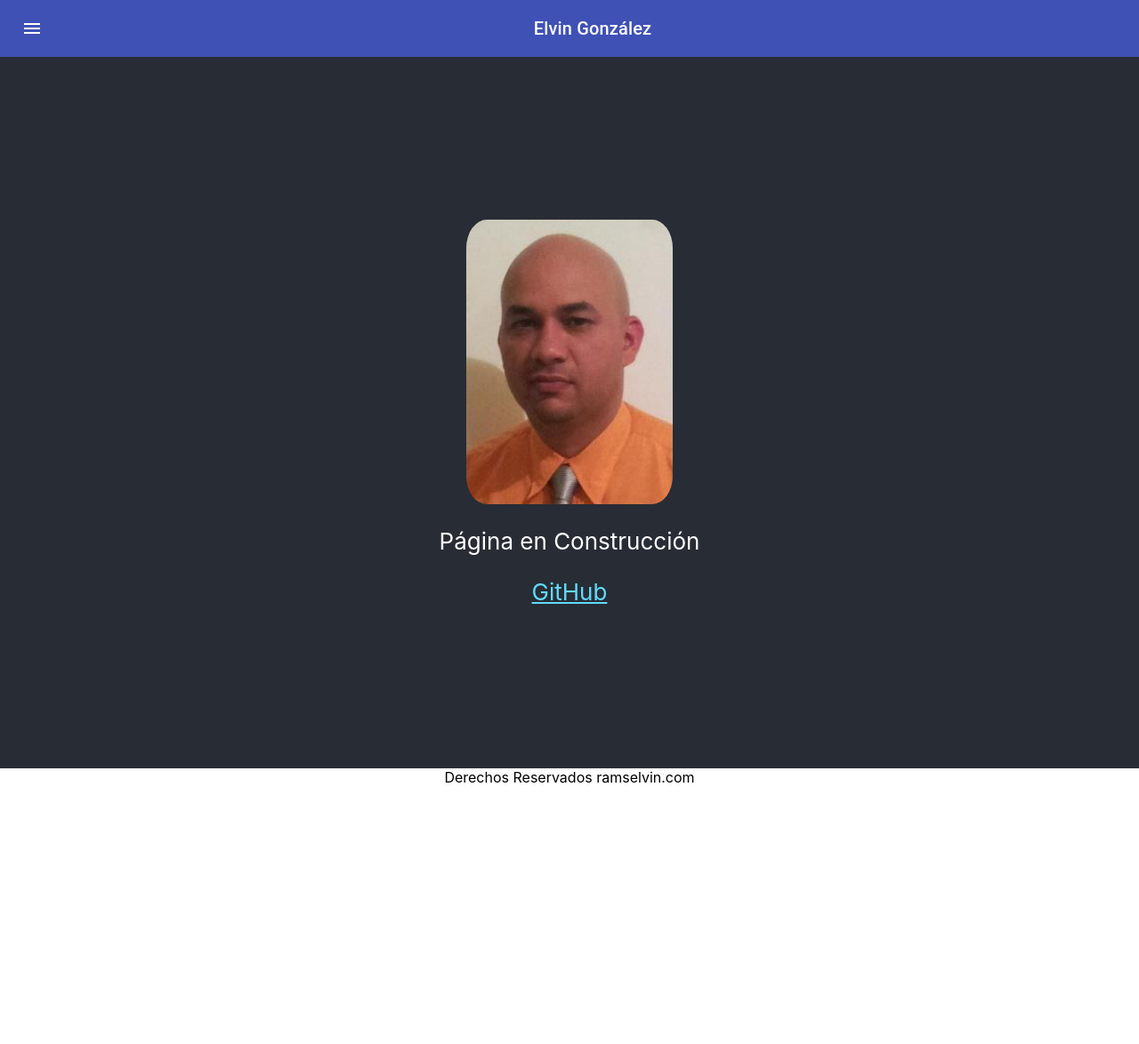
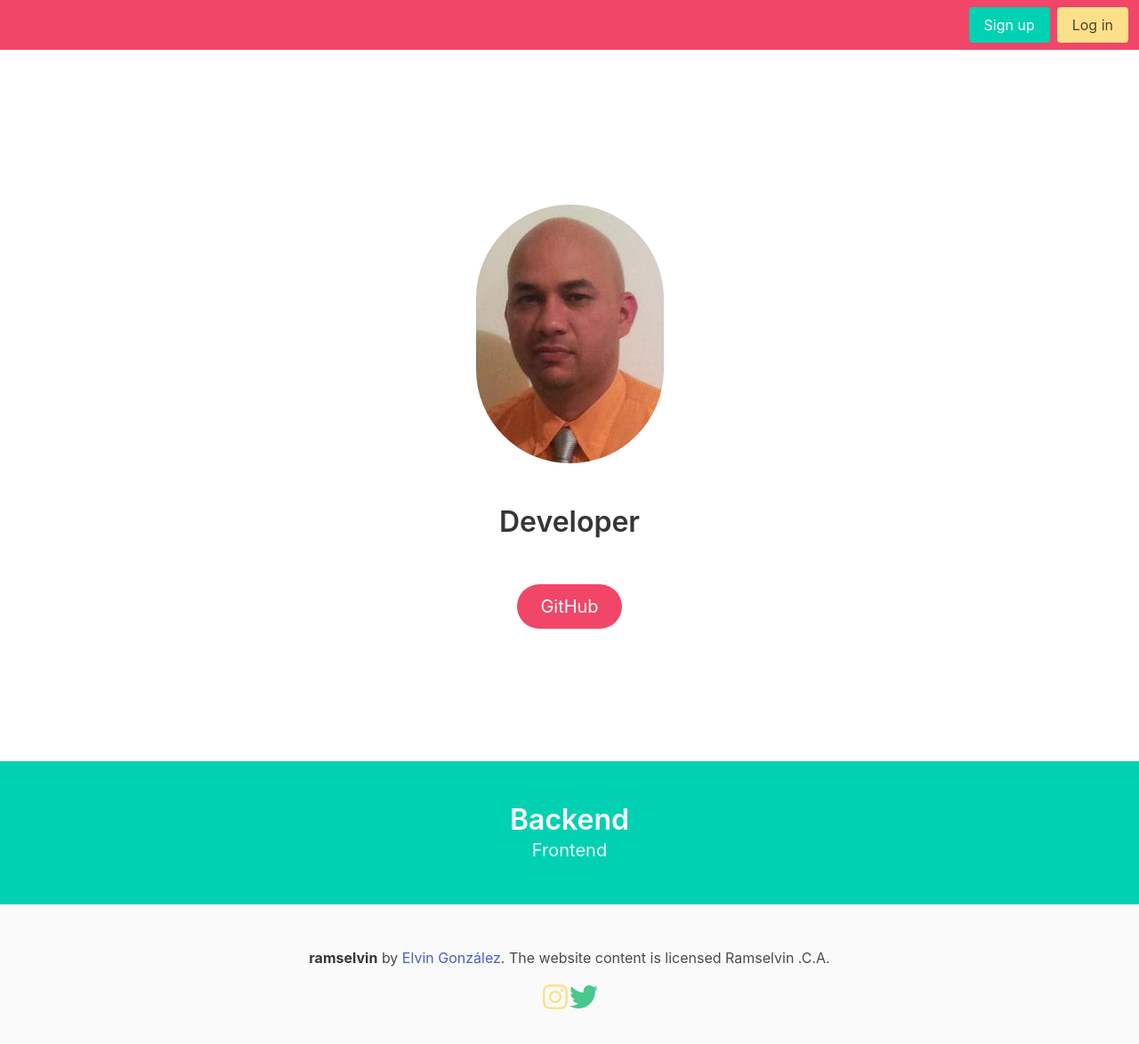
Before and after one commit to elvingonzalezb/ramselvin, a React (Create React App) app: page / in a window 1280 px wide. Shown: the top 1174 px of the page at 89% size. Before the commit the page ends 884 px from the top, so only its background shows below. Built offline with nearby package versions, Linux system fonts and the light colour scheme.

Commit message:
Otros componentes

```diff
--- a/package.json
+++ b/package.json
@@ -8,6 +8,7 @@
     "@testing-library/jest-dom": "^4.2.4",
     "@testing-library/react": "^9.5.0",
     "@testing-library/user-event": "^7.2.1",
+    "bulma": "^0.9.0",
     "react": "^16.13.1",
     "react-dom": "^16.13.1",
     "react-scripts": "3.4.1"
--- a/public/index.html
+++ b/public/index.html
@@ -39,5 +39,6 @@
       To begin the development, run `npm start` or `yarn start`.
       To create a production bundle, use `npm run build` or `yarn build`.
     -->
+    <script src="https://use.fontawesome.com/742c2551ba.js"></script>
   </body>
 </html>
--- a/src/App.css
+++ b/src/App.css
@@ -15,7 +15,7 @@
 }
 
 .App-header {
-  background-color: #282c34;
+
   min-height: 100vh;
   display: flex;
   flex-direction: column;
--- a/src/App.js
+++ b/src/App.js
@@ -1,9 +1,11 @@
 import React from 'react';
 import './App.css';
+import 'bulma/css/bulma.min.css'
 import Menu from './componentes/menu';
 import Imagen from './componentes/imagen'
 import Cuerpo from './componentes/cuerpo'
 import Pie from './componentes/pie'
+import Seccion from './componentes/seccion'
 
 function App() {
   return (
@@ -14,6 +16,7 @@ function App() {
         <Imagen/>
         <Cuerpo></Cuerpo>
       </header>
+      <Seccion/>
         <Pie></Pie>
     </div>
   );
--- a/src/componentes/cuerpo.js
+++ b/src/componentes/cuerpo.js
@@ -1,17 +1,29 @@
 import React from 'react'
+import Tarjeta from '../componentes/tarjeta'
 
 const Cuerpo = () => {
     return(
-        <div>
-            <p> Página en Construcción </p>
-            <a  className="App-link"
+        <body>
+            <section class="section is-primary">
+                <div class="container">
+                    <h1 class="title">Developer</h1>
+                    <h2 class="subtitle">
+                     <strong></strong>
+                    </h2>
+                </div>
+            </section>
+            <div className="has-margin-top-2">
+                <a  className="button has-paddiing-top-4 is-medium is-rounded is-danger"
                     href="https://github.com/elvingonzalezb"
                     target="_blank"
                     rel="noopener noreferrer"
                 >
                     GitHub
                 </a>
+                <Tarjeta/>
             </div>
+        </body>
+
 
     )
 }
--- a/src/componentes/imagen.js
+++ b/src/componentes/imagen.js
@@ -3,7 +3,9 @@ import logo from '../foto.jpg'
 
 const Imagen = () => {
     return (
-        <img src={logo} className="App-logo" alt="logo" />
+        <figure class="image is-256x256">
+            <img class="is-rounded" src={logo} alt="foto elvin gonzalez"/>
+        </figure>
     )
 }
 
--- a/src/componentes/menu.js
+++ b/src/componentes/menu.js
@@ -1,38 +1,25 @@
 import React from 'react';
-import { makeStyles } from '@material-ui/core/styles';
-import AppBar from '@material-ui/core/AppBar';
-import Toolbar from '@material-ui/core/Toolbar';
-import Typography from '@material-ui/core/Typography';
-import IconButton from '@material-ui/core/IconButton';
-import MenuIcon from '@material-ui/icons/Menu';
 
-const useStyles = makeStyles((theme) => ({
-    root: {
-        flexGrow: 1,
-    },
-    menuButton: {
-        marginRight: theme.spacing(2),
-    },
-    title: {
-        flexGrow: 1,
-    },
-}));
 
 export default function ButtonAppBar() {
-    const estilo = useStyles();
 
     return (
-        <div className={estilo.root}>
-            <AppBar position="static">
-                <Toolbar>
-                    <IconButton edge="start" className={estilo.menuButton} color="inherit" aria-label="menu">
-                        <MenuIcon />
-                    </IconButton>
-                    <Typography variant="h6" className={estilo.title}>
-                        Elvin González
-                    </Typography>
-                </Toolbar>
-            </AppBar>
-        </div>
+        <nav class="navbar is-danger" role="navigation" aria-label="main navigation">
+            <div class="navbar-brand">
+
+            </div>
+            <div class="navbar-end">
+                <div class="navbar-item">
+                    <div class="buttons">
+                        <a href="/" class="button is-primary">
+                        Sign up
+                        </a>
+                        <a href="/" class="button is-warning">
+                        Log in
+                        </a>
+                    </div>
+                </div>
+            </div>
+        </nav>
     );
 }
--- a/src/componentes/pie.js
+++ b/src/componentes/pie.js
@@ -1,16 +1,27 @@
 import React from 'react'
-import { blue } from '@material-ui/core/colors';
-
-const styles = {
-    pie: {
-      color: blue,
-      borderRadius: 10
-    }
-  };
 
 const Pie = () => {
     return (
-        <footer style={styles.pie}>Derechos Reservados ramselvin.com</footer>
+        <footer class="footer is-primary">
+          <section class="hero is-primary"></section>
+          <div class="content has-text-centered is-primary">
+            <p>
+              <strong>ramselvin</strong> by <a href="https://ramselvin.com">Elvin González</a>. The website content
+              is licensed Ramselvin .C.A.
+            </p>
+            <a href="https://instagram.com/elvingonzalezb" target="blank">
+              <span class="icon is-medium has-text-warning">
+                <i class="fa fa-instagram fa-2x"></i>
+              </span>
+            </a>
+            <a href="https://twitter.com/elvingonzalezb" target="blank">
+              <span class="icon is-medium has-text-success">
+                <i class="fa fa-twitter fa-2x"></i>
+              </span>
+            </a>
+          </div>
+          <section/>
+        </footer>
     )
 }
 
--- /dev/null
+++ b/src/componentes/seccion.js
@@ -0,0 +1,19 @@
+import React from 'react'
+
+const Seccion = () => {
+    return(
+        <section class="hero is-primary">
+            <div class="hero-body">
+                <div class="container">
+                <h1 class="title">
+                    Backend
+                </h1>
+                <h2 class="subtitle">
+                    Frontend
+                </h2>
+                </div>
+            </div>
+        </section>
+    )
+}
+export default Seccion;
--- /dev/null
+++ b/src/componentes/tarjeta.js
@@ -0,0 +1,12 @@
+import React from 'react'
+
+const Tarjeta = () => {
+
+    return(
+        <div class="columns is-mobile is-centered">
+
+        </div>
+    )
+}
+
+export default Tarjeta;
```
Also changed, not shown: 1 other file (tests, documents, lock files or other folders). Lines whose indentation alone changed are shown as unchanged.
